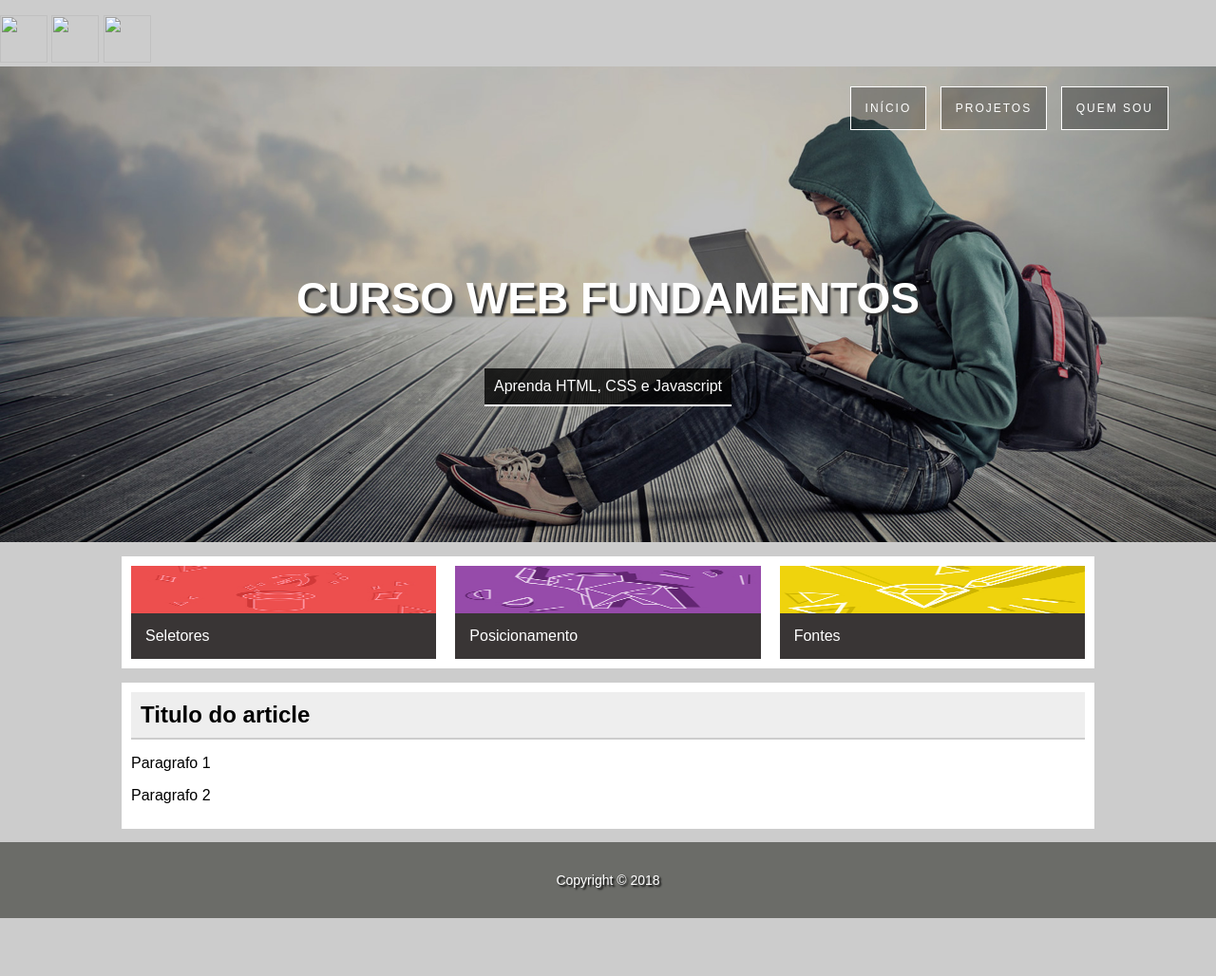
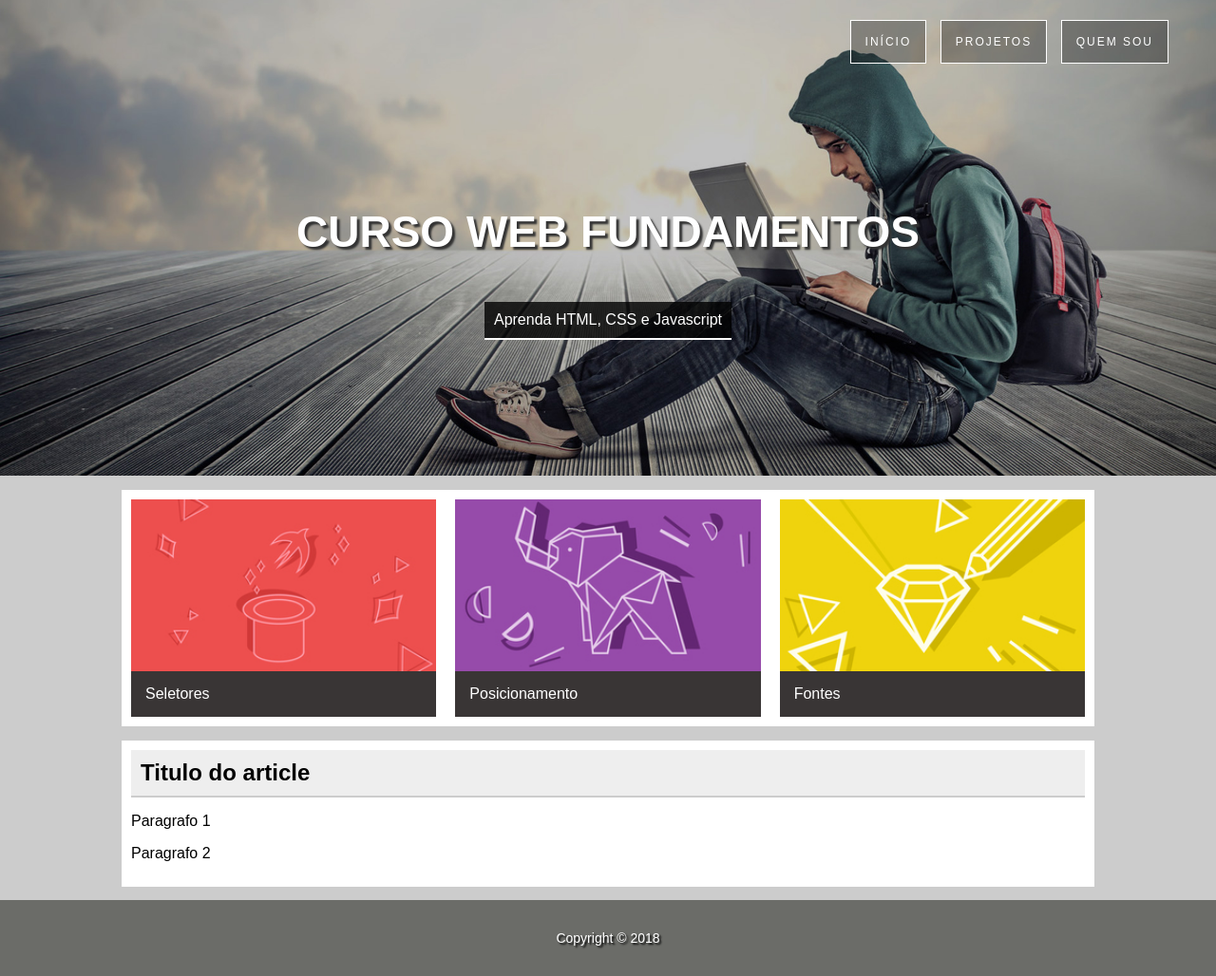
Before and after one commit to danielkaio/site, a plain HTML site: page index.html in a window 1280 px wide. Shown: the whole page at 95% size. Before the commit the page ends 967 px from the top, so only its background shows below. Drawn offline with Linux system fonts and the light colour scheme; files whose address does not match are found by name.

Commit message:
concerto de erro

```diff
--- a/css/estilo.css
+++ b/css/estilo.css
@@ -112,13 +112,3 @@ main {
     background: #6b6c68;
     line-height: 80px;
 }
-
-div img {
-    width: 60px;
-    fill: crimson;
-}
-
-img {
-    width: 50px;
-    height: 50px;
-}
--- a/index.html
+++ b/index.html
@@ -1,5 +1,5 @@
-<!doctype html>
-<!-- doctype informa ao agente de usuario a versão do html que deve ser renderizada-->
+<!DOCTYPE html>
+
 <html lang="pt-br">
 
 <head>
@@ -8,8 +8,6 @@
     <meta name="author" content="Daniel">
     <meta name="description" content="descrição bacanuda">
     <meta name="keywords" content="html5, tecnologia">
-
-
     <link rel="stylesheet" href="css/estilo.css">
 
 
@@ -17,10 +15,12 @@
 
 <body>
 
-    <p id="n"></p>
-    <img src="" alt="">
+    <!--
+       <p id="n"></p>
+    <img src="" alt="">                 não esqueça de linkar o api.js
     <img id="t" src="" alt="">
     <img id="v" src="" alt="">
+  -->
 
 
     <div id="principal">
@@ -77,6 +77,7 @@
 
 
 
+
         </footer>
     </div>
 
```
